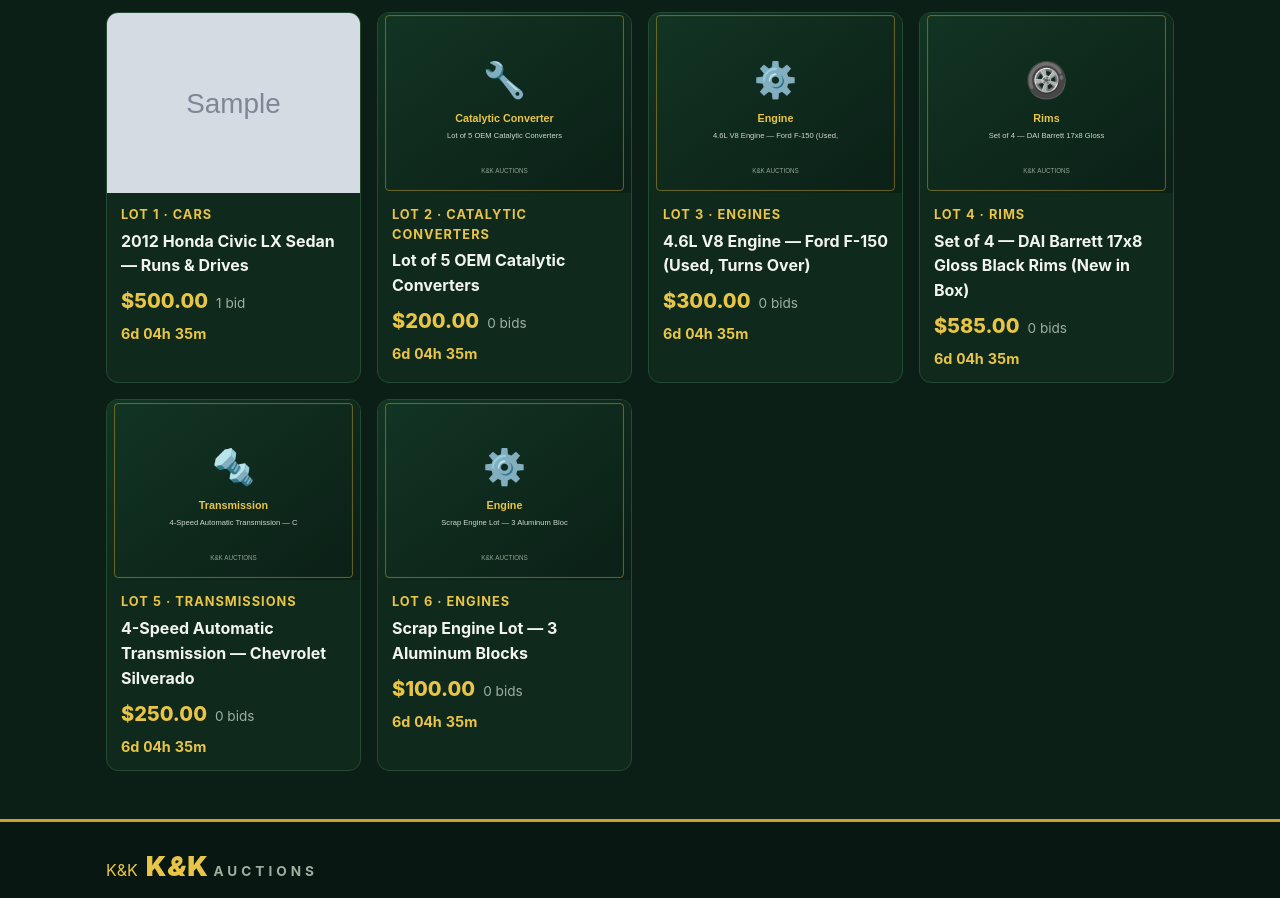
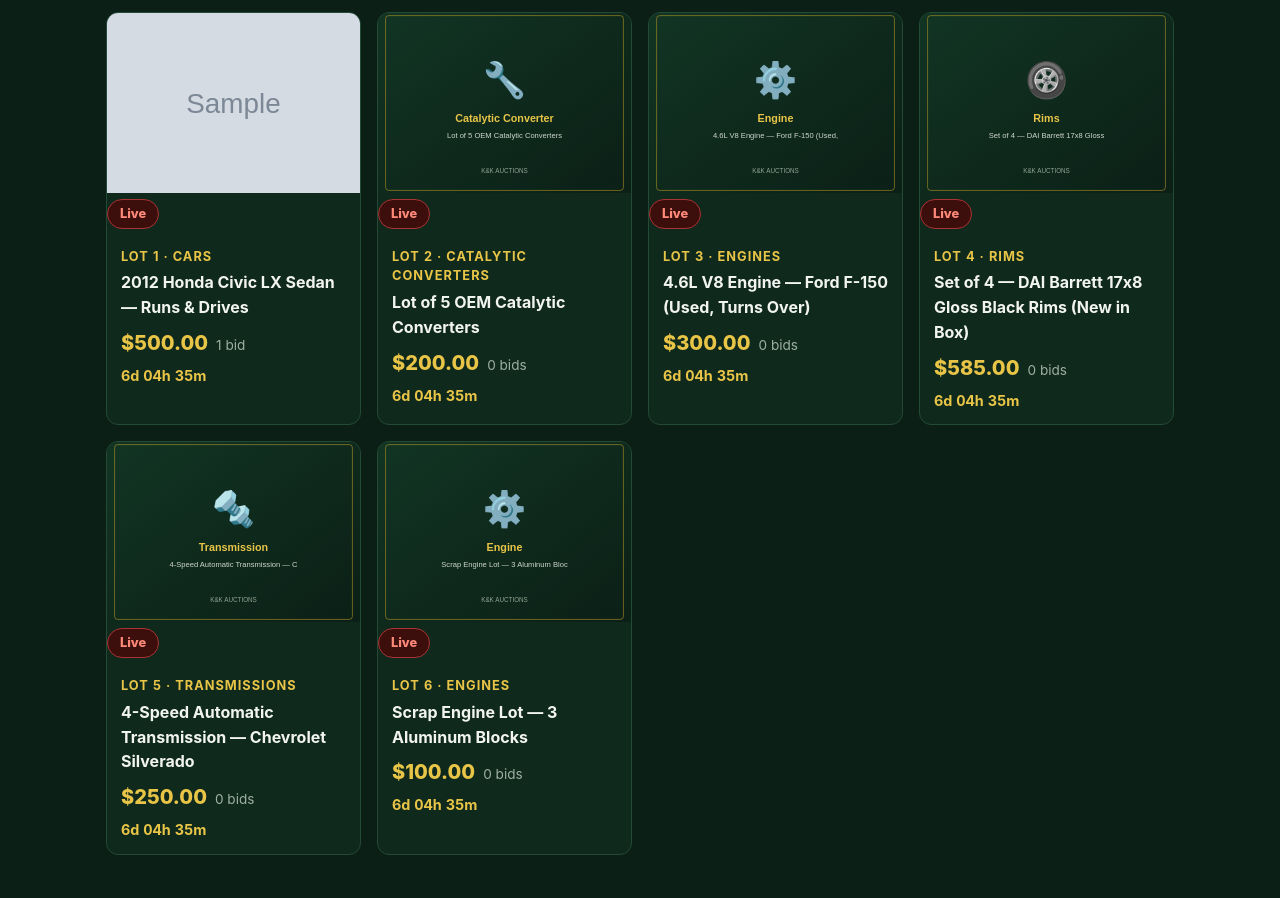
Before and after one commit to jamalkhudayar-glitch/kk-auctions, a Flask app: page /auction/1 in a window 1280 px wide. Shown: the part 446-1344 px from the top of the page. Run offline with Flask 3, Linux system fonts and the light colour scheme; data comes from the database, SQL or seed files in the repository; tables that the repository leaves empty hold one stand-in row (values such as "Sample post"); grey boxes marked "Sample" are stand-in pictures.

```diff
--- a/templates/auction.html
+++ b/templates/auction.html
@@ -37,8 +37,13 @@
 <div class="lot-grid">
   {% for lot in lots %}
   <div class="lot-card">
-    <a href="{{ url_for('lot_detail', lot_id=lot.id) }}">
+    <a href="{{ url_for('lot_detail', lot_id=lot.id) }}" class="lot-img">
       <img src="{{ lot_image(lot) }}" alt="{{ lot.title }}" loading="lazy">
+      {% if lot.status != 'active' %}
+        <span class="pill pill-ended">{{ lot.status|replace('_', ' ')|upper }}</span>
+      {% elif state == 'live' %}
+        <span class="pill pill-live">Live</span>
+      {% endif %}
     </a>
     <div class="lot-card-body">
       <div class="lot-no">Lot {{ lot.lot_number }}{% if lot.category %} · {{ lot.category|title }}{% endif %}</div>
@@ -48,7 +53,7 @@
         <span class="muted small">{{ lot.bid_count }} bid{{ 's' if lot.bid_count != 1 }}</span>
       </div>
       {% if lot.status != 'active' %}
-        <div class="pill pill-ended">{{ lot.status|replace('_', ' ')|upper }}</div>
+        {# status shown as overlay pill on the image above #}
       {% elif state == 'live' %}
         <div class="countdown small" data-countdown data-ends="{{ auction.ends_at }}">…</div>
       {% endif %}
```
